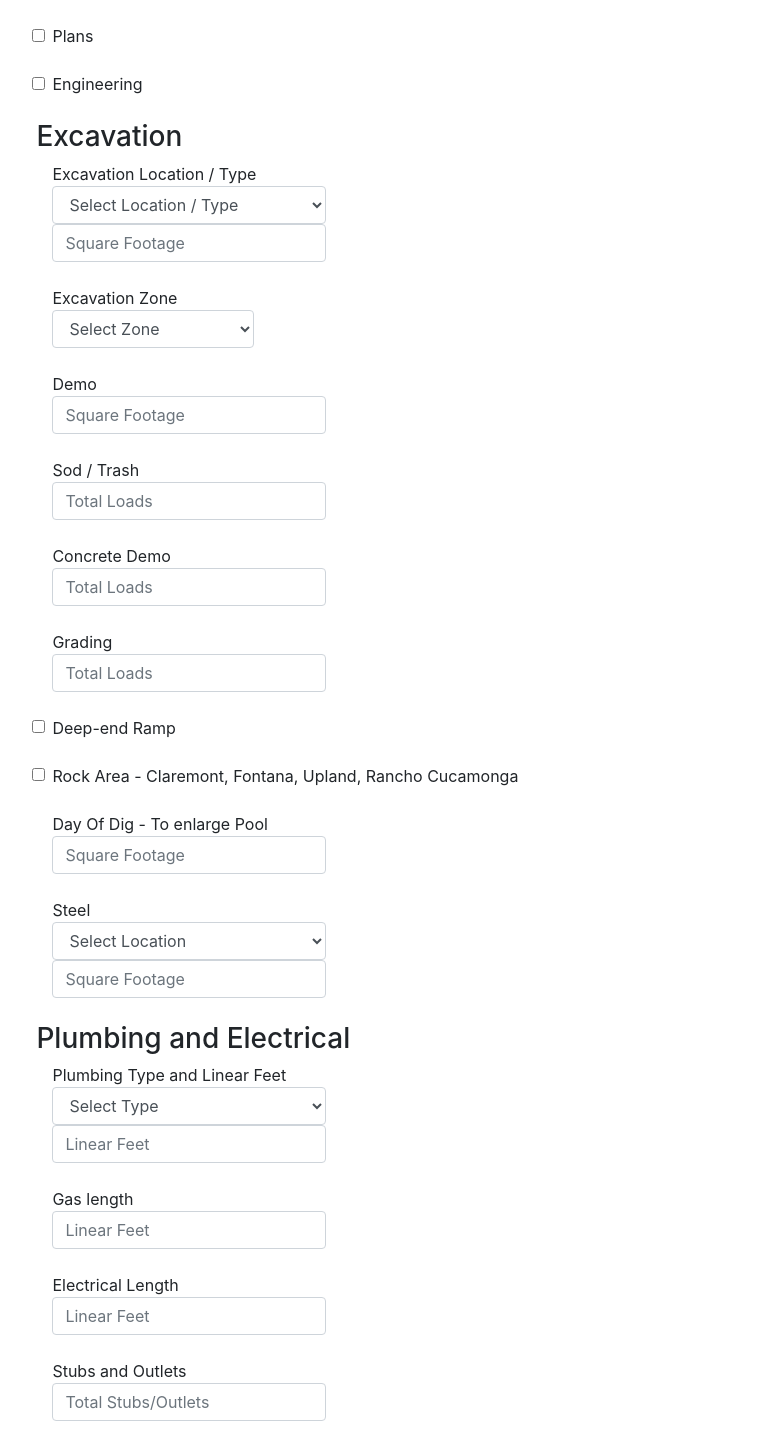
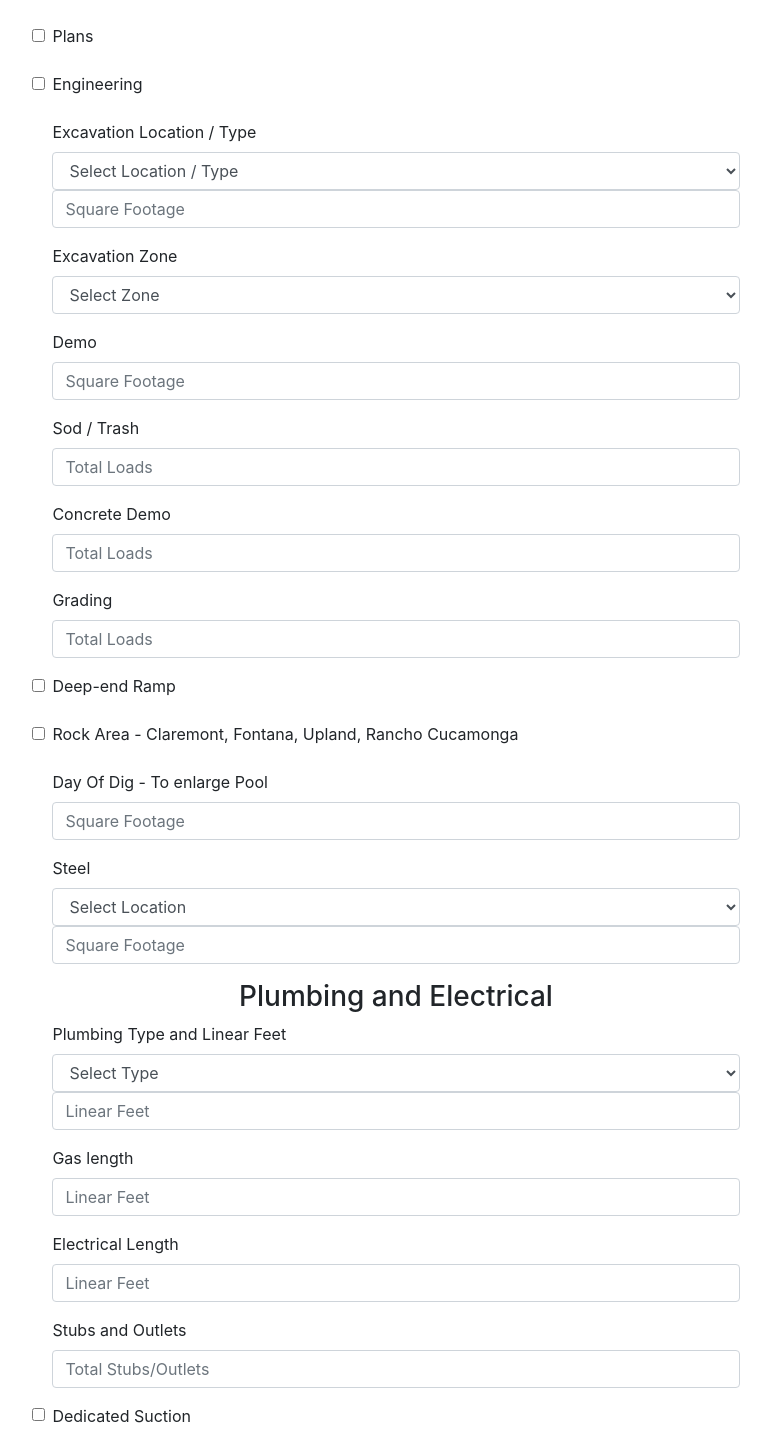
Before and after one commit to trizmo/poolLogic, a React (Create React App) app in the folder client/: page / in a window 1280 px wide. Shown: the part 1010-2458 px from the top of the page, without its empty margins (244-1015 px from the left). Built offline with nearby package versions, Linux system fonts and the light colour scheme.

Commit message:
simple styling complete

```diff
--- a/client/src/components/root/mainForm/MainForm.js
+++ b/client/src/components/root/mainForm/MainForm.js
@@ -199,12 +199,13 @@ export default class MainForm extends Component {
 
 
           <div className='mainForm-excavation'>
-            <h3>Excavation</h3>
+            {/* <h3>Excavation</h3> */}
 
             <Form>
               <FormGroup>
                 <Label for="excavationMainLocation">
                   Excavation Location / Type
+                </Label>
                 <Input type="select" name="excavationMainLocation" id="excavationMainLocation" onChange={this.handleDropdownChange}>
                   <option>Select Location / Type</option>
                   <option value={"63access"}>6' 3" access</option>
@@ -214,12 +215,12 @@ export default class MainForm extends Component {
                   <option value={"mini-access"}>Mini access 3' 6"</option>
                 </Input>
                 <Input type="text" name="excavationMainSquareFoot" id="excavationMainSquareFoot" placeholder="Square Footage" onChange={this.handleInputChange} />
-                </Label>
               </FormGroup>
 
               <FormGroup>
                 <Label for="excavationZone">
                   Excavation Zone
+                </Label>
                 <Input type="select" name="excavationZone" id="excavationZone" onChange={this.handleDropdownChange}>
                   <option>Select Zone</option>
                   <option value={"riversideCounty"}>Riverside County</option>
@@ -227,31 +228,30 @@ export default class MainForm extends Component {
                   <option value={"west605"}>West of 605</option>
                   <option value={"westLA"}>West of LA City / OC</option>
                 </Input>
-                </Label>
               </FormGroup>
               <FormGroup>
                 <Label for="excavationDemo">
                   Demo
+                </Label>
                 <Input type="text" name="excavationDemo" id="excavationDemo" placeholder="Square Footage" onChange={this.handleInputChange} />
-                </Label>
               </FormGroup>
               <FormGroup>
                 <Label for="excavationSod">
                   Sod / Trash
+                </Label>
                 <Input type="text" name="excavationSod" id="excavationSod" placeholder="Total Loads" onChange={this.handleInputChange} />
-                </Label>
               </FormGroup>
               <FormGroup>
                 <Label for="excavationConcreteDemo">
                   Concrete Demo
+                </Label>
                 <Input type="text" name="excavationConcreteDemo" id="excavationConcreteDemo" placeholder="Total Loads" onChange={this.handleInputChange} />
-                </Label>
               </FormGroup>
               <FormGroup>
                 <Label for="excavationGrading">
                   Grading
+                </Label>
                 <Input type="text" name="excavationGrading" id="excavationGrading" placeholder="Total Loads" onChange={this.handleInputChange} />
-                </Label>
               </FormGroup>
               <FormGroup>
                 <Label for="excavationDeepRamp">
@@ -268,12 +268,13 @@ export default class MainForm extends Component {
               <FormGroup>
                 <Label for="excavationDayOfDig">
                   Day Of Dig - To enlarge Pool
+                </Label>
                 <Input type="text" name="excavationDayOfDig" id="excavationDayOfDig" placeholder="Square Footage" onChange={this.handleInputChange} />
-                </Label>
               </FormGroup>
               <FormGroup>
                 <Label for="excavationSteelLocation">
                   Steel
+                </Label>
                 <Input type="select" name="excavationSteelLocation" id="excavationSteelLocation" onChange={this.handleDropdownChange}>
                   <option>Select Location</option>
                   <option value={"riversideCounty"}>Riverside County</option>
@@ -284,7 +285,6 @@ export default class MainForm extends Component {
                 </Input>
                 <Input type="text" name="excavationSteelSquareFoot" id="excavationSteelSquareFoot" placeholder="Square Footage" onChange={this.handleInputChange} />
 
-                </Label>
               </FormGroup>
 
             </Form>
@@ -297,6 +297,7 @@ export default class MainForm extends Component {
               <FormGroup>
                 <Label for="plumbing">
                   Plumbing Type and Linear Feet
+                </Label>
                 <Input type="select" name="plumbingType" id="plumbingType" onChange={this.handleDropdownChange}>
                   <option>Select Type</option>
                   <option value={"poolOnly"}>Pool Only</option>
@@ -304,25 +305,24 @@ export default class MainForm extends Component {
                   <option value={"PoolAndSpaRemodel"}>Pool and Spa Remodel</option>
                 </Input>
                 <Input type="text" name="plumbingLength" id="plumbingLength" placeholder="Linear Feet" onChange={this.handleInputChange} />
-                </Label>
               </FormGroup>
               <FormGroup>
                 <Label for="gasLength">
                   Gas length
+                </Label>
                 <Input type="text" name="gasLength" id="gasLength" placeholder="Linear Feet" onChange={this.handleInputChange} />
-                </Label>
               </FormGroup>
               <FormGroup>
                 <Label for="electricalLength">
                   Electrical Length
+                </Label>
                 <Input type="text" name="electricalLength" id="electricalLength" placeholder="Linear Feet" onChange={this.handleInputChange} />
-                </Label>
               </FormGroup>
               <FormGroup>
                 <Label for="stubsOutlets">
                   Stubs and Outlets
+                </Label>
                 <Input type="text" name="stubsOutlets" id="stubsOutlets" placeholder="Total Stubs/Outlets" onChange={this.handleInputChange} />
-                </Label>
               </FormGroup>
               <FormGroup>
                 <Label for="dedicatedSuction">
@@ -358,12 +358,12 @@ export default class MainForm extends Component {
               <FormGroup>
                 <Label for="shotcreteLocation">
                   Shotcrete Location
+                </Label>
                 <Input type="select" name="shotcreteLocation" id="shotcreteLocation" onChange={this.handleDropdownChange}>
                   <option>Select Location</option>
                   <option value={"riversideCounty/IE"}>Riverside County / Inland Empire</option>
                   <option value={"losAngeles"}>West of 605 / Los Angeles</option>
                 </Input>
-                </Label>
               </FormGroup>
             </Form>
           </div>
@@ -375,8 +375,8 @@ export default class MainForm extends Component {
               <FormGroup>
                 <Label for="tileCoping">
                   Tile and Coping
+                </Label>
                 <Input type="text" name="tileCoping" id="tileCoping" placeholder="Linear Feet" onChange={this.handleInputChange} />
-                </Label>
               </FormGroup>
               <FormGroup>
                 <Label for="doubleBullnose">
@@ -387,6 +387,7 @@ export default class MainForm extends Component {
               <FormGroup>
                 <Label for="decking">
                   Decking
+                </Label>
                 <Input type="select" name="deckingType" id="deckingType" onChange={this.handleDropdownChange}>
                   <option>Select Type</option>
                   <option value={"ngBroomFinish"}>NG Broom Finish</option>
@@ -397,12 +398,12 @@ export default class MainForm extends Component {
                 </Input>
                 <Input type="number" name="deckingSquareFoot" id="deckingSquareFoot" placeholder="Square Footage" onChange={this.handleInputChange} />
 
-                </Label>
               </FormGroup>
 
               <FormGroup>
                 <Label for="masonry1">
                   Masonry1
+                </Label>
                 <Input type="select" name="masonry1Type" id="masonry1Type" onChange={this.handleDropdownChange}>
                   <option>Select Type</option>
                   <option value={"rbbStone"}>RBB Stone or Tile</option>
@@ -416,21 +417,20 @@ export default class MainForm extends Component {
                   <option value={"trexLPE"}>Trex or LPE</option>
                 </Input>
                 <Input type="text" name="masonry1TypeSquareFoot" id="masonry1TypeSquareFoot" placeholder="Square Footage" onChange={this.handleInputChange} />
-                </Label>
               </FormGroup>
 
               <FormGroup>
                 <Label for="masonryRetainingWall">
                   Retaining Wall
+                </Label>
                 <Input type="text" name="masonryRetainingWall" id="masonryRetainingWall" placeholder="Square Footage" onChange={this.handleInputChange} />
-                </Label>
               </FormGroup>
 
               <FormGroup>
                 <Label for="masonryCMUWall">
                   CMU Wall
+                </Label>
                 <Input type="text" name="masonryCMUWall" id="masonryCMUWall" placeholder="Linear Feet" onChange={this.handleInputChange} />
-                </Label>
               </FormGroup>
 
               <FormGroup>
@@ -442,6 +442,7 @@ export default class MainForm extends Component {
               <FormGroup>
                 <Label for="plaster">
                   Plaster
+                </Label>
                 <Input type="select" name="plasterType" id="plasterType" onChange={this.handleDropdownChange}>
                   <option>Select Type</option>
                   <option value={"white"}>White</option>
@@ -452,19 +453,18 @@ export default class MainForm extends Component {
                 </Input>
                 <Input type="text" name="plasterLength" id="plasterLength" placeholder="Linear Feet" onChange={this.handleInputChange} />
 
-                </Label>
               </FormGroup>
               <FormGroup>
                 <Label for="bagsOfGlass">
                   Bags of Glass
+                </Label>
                 <Input type="input" name="bagsOfGlass" id="bagsOfGlass" placeholder="Total Bags" onChange={this.handleInputChange} />
-                </Label>
               </FormGroup>
               <FormGroup>
                 <Label for="bagsOfAbalone">
                   Bags of Abalone
+                </Label>
                 <Input type="input" name="bagsOfAbalone" id="bagsOfAbalone" placeholder="Total Bags" onChange={this.handleInputChange} />
-                </Label>
               </FormGroup>
               <FormGroup>
                 <Label for="plasterStartUp">
@@ -486,38 +486,38 @@ export default class MainForm extends Component {
               <FormGroup>
                 <Label for="manualIgnitionFireBowl">
                   Firebowl - Manual Ignition
+                </Label>
                 <Input type="text" name="manualIgnitionFireBowl" id="manualIgnitionFireBowl" placeholder="Total Bowls" onChange={this.handleInputChange} />
-                </Label>
               </FormGroup>
               <FormGroup>
                 <Label for="electronicIgnitionFireBowl">
                   Firebowl - Electronic Ignition
+                </Label>
                 <Input type="text" name="electronicIgnitionFireBowl" id="electronicIgnitionFireBowl" placeholder="Total Bowls" onChange={this.handleInputChange} />
-                </Label>
               </FormGroup>
               <FormGroup>
                 <Label for="sheerDecent">
                   Sheer Decent
+                </Label>
                 <Input type="text" name="sheerDecent" id="sheerDecent" placeholder="Total Sheer Decents" onChange={this.handleInputChange} />
-                </Label>
               </FormGroup>
               <FormGroup>
                 <Label for="sheerDecentPumps">
                   Sheer Decent - Pumps
+                </Label>
                 <Input type="text" name="sheerDecentPumps" id="sheerDecentPumps" placeholder="Total Pumps" onChange={this.handleInputChange} />
-                </Label>
               </FormGroup>
               <FormGroup>
                 <Label for="sheerDecentRuns">
                   Sheer Decent - Runs
+                </Label>
                 <Input type="text" name="sheerDecentRuns" id="sheerDecentRuns" placeholder="Total Runs" onChange={this.handleInputChange} />
-                </Label>
               </FormGroup>
               <FormGroup>
                 <Label for="barbecues">
                   Barbecues
+                </Label>
                 <Input type="text" name="barbecues" id="barbecues" placeholder="Linear Feet" onChange={this.handleInputChange} />
-                </Label>
               </FormGroup>
 
 
@@ -540,9 +540,7 @@ export default class MainForm extends Component {
 
         </div>
         <div className='totals-wrapper'>
-          <div className='totals-container'>
           <Totals allData={this.state} />
-          </div>
         </div>
       </div>
     )
--- a/client/src/components/root/mainForm/mainForm.css
+++ b/client/src/components/root/mainForm/mainForm.css
@@ -10,6 +10,10 @@
   padding: 1rem;
 }
 
+.mainForm-mainContainer h3 {
+  text-align: center;
+}
+
 .form-group {
   padding: 0rem 1rem;
 }
@@ -18,3 +22,15 @@
   display: flex;
   justify-content: space-between;
 }
+
+.mainForm-excavation {
+  display: block;
+  /* flex-direction: column; */
+  /* text-align: center; */
+}
+
+.totals-wrapper {
+  border-top: 1px solid #444;
+  width: 100%;
+  padding: 1rem;
+}
```
Also changed, not shown: client/src/components/root/totals/Totals.js (+4 -4 lines), client/src/components/root/totals/totals.css (+4 -4 lines). Lines whose indentation alone changed are shown as unchanged.
